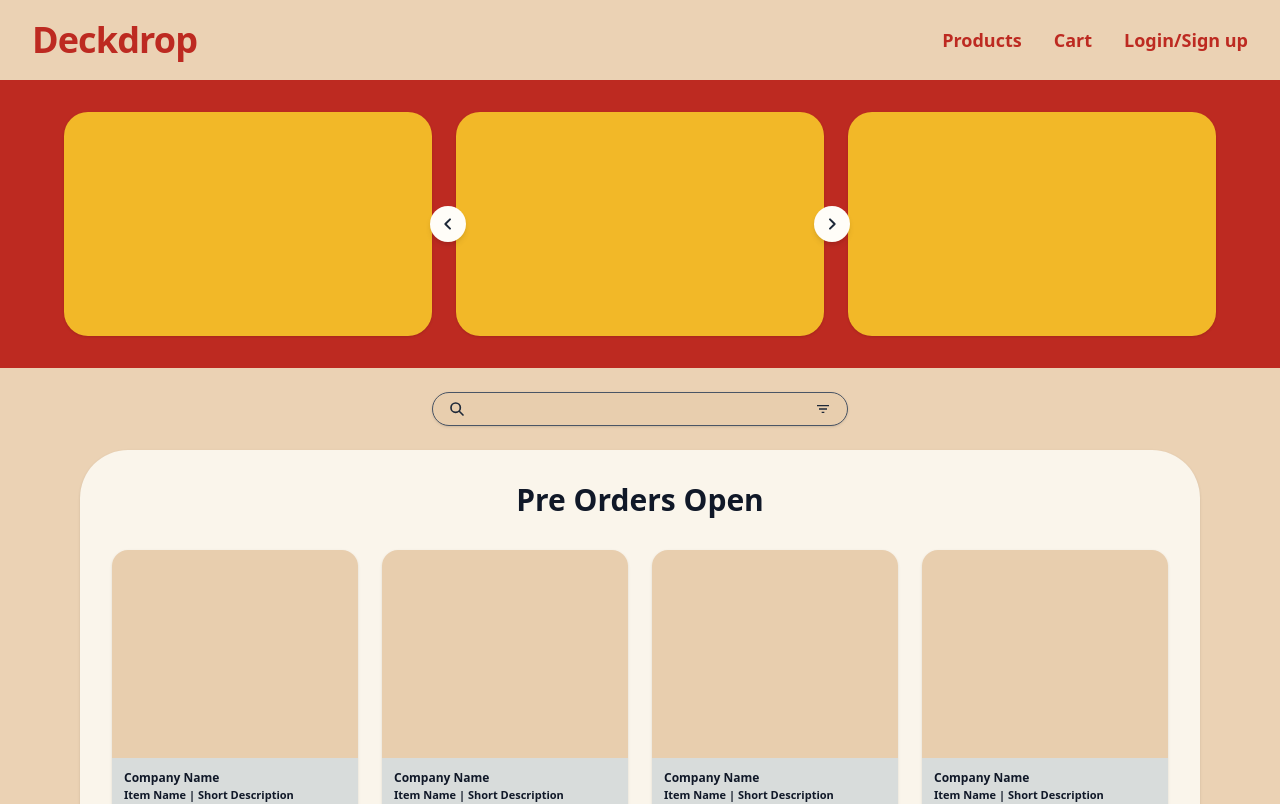
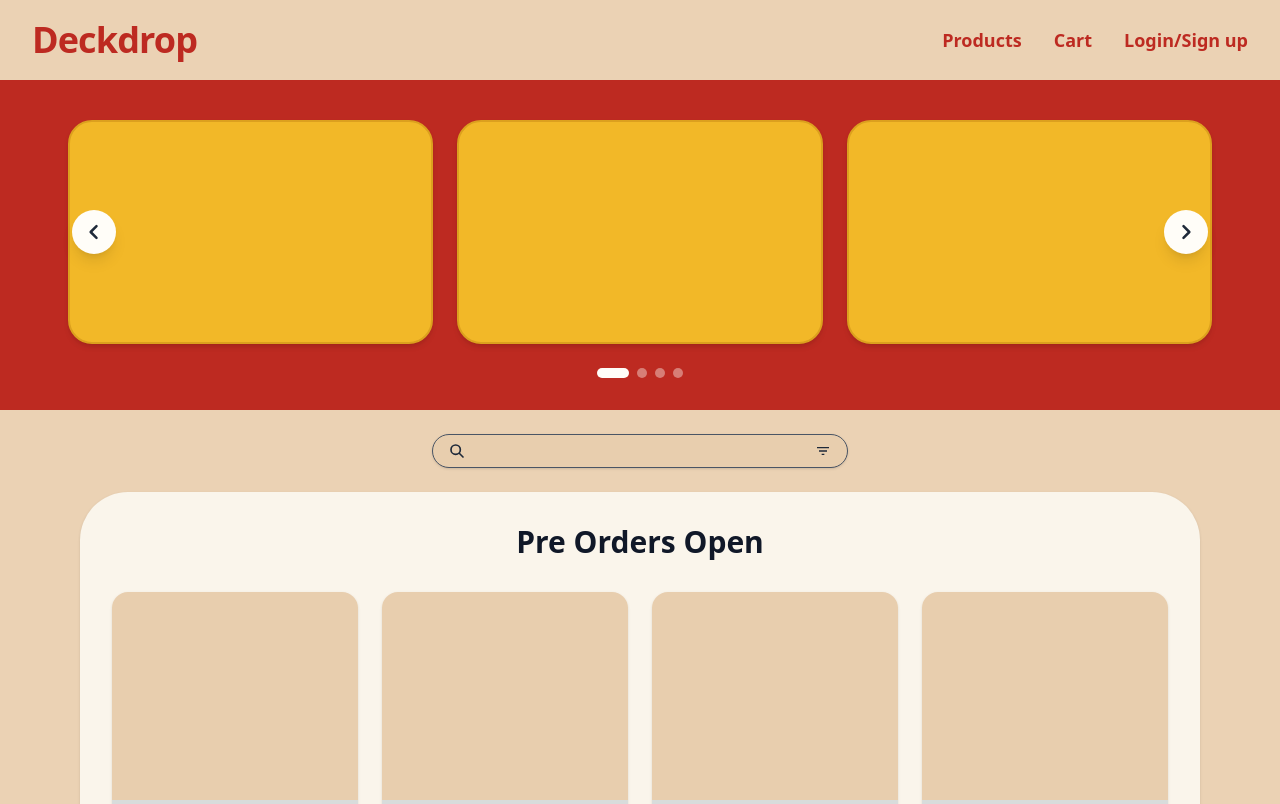
Before and after one commit to AorlYgrasil/Berry-Co., a Next.js app: page / in a window 1280 px wide. Shown: the top 804 px of the page. Built offline with nearby package versions, Linux system fonts and the light colour scheme.

Commit message:
Update hero.tsx

```diff
--- a/src/components/ui/hero.tsx
+++ b/src/components/ui/hero.tsx
@@ -1,23 +1,62 @@
 'use client';
 
+import { useState } from 'react';
+
 export default function Hero() {
+  // 6 dummy cards so you can clearly see the carousel slide
+  const cards = [
+    { id: 1 },
+    { id: 2 },
+    { id: 3 },
+    { id: 4 },
+    { id: 5 },
+    { id: 6 },
+  ];
+
+  const [currentIndex, setCurrentIndex] = useState(0);
+
+  // Showing 3 cards at a time on desktop (max index is total - 3)
+  const maxIndex = cards.length - 3;
+
+  const handlePrev = () => {
+    setCurrentIndex((prev) => (prev > 0 ? prev - 1 : maxIndex));
+  };
+
+  const handleNext = () => {
+    setCurrentIndex((prev) => (prev < maxIndex ? prev + 1 : 0));
+  };
+
   return (
-    <section className="w-full bg-[#bd2a21] py-8 px-6 relative">
+    <section className="w-full bg-[#bd2a21] py-8 px-6 relative overflow-hidden">
       <div className="max-w-6xl mx-auto relative flex items-center justify-center">
-        {/* 3 Yellow Cards Grid */}
-        <div className="grid grid-cols-1 md:grid-cols-3 gap-6 w-full">
-          <div className="bg-[#f2b828] h-56 rounded-3xl shadow-sm" />
-          <div className="bg-[#f2b828] h-56 rounded-3xl shadow-sm" />
-          <div className="bg-[#f2b828] h-56 rounded-3xl shadow-sm" />
+        {/* Carousel Viewport */}
+        <div className="w-full overflow-hidden px-1 py-2">
+          {/* Sliding Track */}
+          <div
+            className="flex gap-6 transition-transform duration-500 ease-out"
+            style={{
+              transform: `translateX(calc(-${currentIndex} * (100% / 3 + 0.5rem)))`,
+            }}
+          >
+            {cards.map((card) => (
+              <div
+                key={card.id}
+                className="w-full md:w-[calc((100%-3rem)/3)] shrink-0 bg-[#f2b828] h-56 rounded-3xl shadow-md flex items-center justify-center text-gray-900 font-black text-xl border-2 border-[#dca01e] select-none"
+              >
+                {card.title}
+              </div>
+            ))}
+          </div>
         </div>
 
         {/* Previous Arrow Button */}
         <button
           type="button"
+          onClick={handlePrev}
           aria-label="Previous Slide"
-          className="absolute left-1/3 -translate-x-1/2 bg-white rounded-full p-2.5 shadow-md hover:bg-gray-100 transition"
+          className="absolute -left-2 md:left-2 top-1/2 -translate-y-1/2 bg-white text-gray-800 rounded-full p-3 shadow-lg hover:bg-gray-100 hover:scale-110 active:scale-95 transition z-10"
         >
-          <svg className="w-4 h-4 text-gray-800" fill="none" stroke="currentColor" viewBox="0 0 24 24">
+          <svg className="w-5 h-5" fill="none" stroke="currentColor" viewBox="0 0 24 24">
             <path strokeLinecap="round" strokeLinejoin="round" strokeWidth={3} d="M15 19l-7-7 7-7" />
           </svg>
         </button>
@@ -25,14 +64,29 @@ export default function Hero() {
         {/* Next Arrow Button */}
         <button
           type="button"
+          onClick={handleNext}
           aria-label="Next Slide"
-          className="absolute right-1/3 translate-x-1/2 bg-white rounded-full p-2.5 shadow-md hover:bg-gray-100 transition"
+          className="absolute -right-2 md:right-2 top-1/2 -translate-y-1/2 bg-white text-gray-800 rounded-full p-3 shadow-lg hover:bg-gray-100 hover:scale-110 active:scale-95 transition z-10"
         >
-          <svg className="w-4 h-4 text-gray-800" fill="none" stroke="currentColor" viewBox="0 0 24 24">
+          <svg className="w-5 h-5" fill="none" stroke="currentColor" viewBox="0 0 24 24">
             <path strokeLinecap="round" strokeLinejoin="round" strokeWidth={3} d="M9 5l7 7-7 7" />
           </svg>
         </button>
       </div>
+
+      {/* Slide Indicators / Dots */}
+      <div className="flex justify-center gap-2 mt-4">
+        {Array.from({ length: maxIndex + 1 }).map((_, idx) => (
+          <button
+            key={idx}
+            onClick={() => setCurrentIndex(idx)}
+            aria-label={`Go to slide ${idx + 1}`}
+            className={`h-2.5 rounded-full transition-all duration-300 ${
+              currentIndex === idx ? 'w-8 bg-white' : 'w-2.5 bg-white/40 hover:bg-white/80'
+            }`}
+          />
+        ))}
+      </div>
     </section>
   );
 }
```
